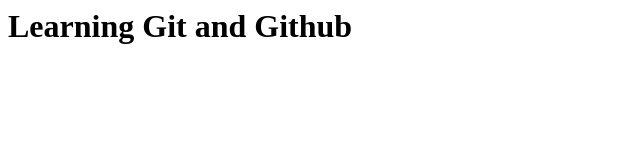
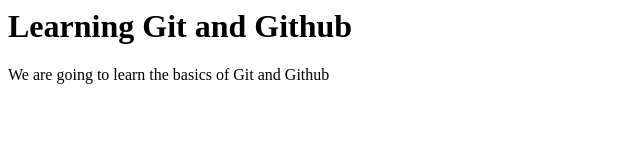
Before and after one commit to jeison-araya/learning-git-and-github, a plain HTML site: page index.html in a window 1280 px wide. Shown: the whole page, without its empty margins (0-640 px from the left). Drawn offline with Linux system fonts and the light colour scheme.

Commit message:
Description added

```diff
--- a/index.html
+++ b/index.html
@@ -1 +1,3 @@
 <h1>Learning Git and Github</h1>
+
+<p>We are going to learn the basics of Git and Github</p>
```
